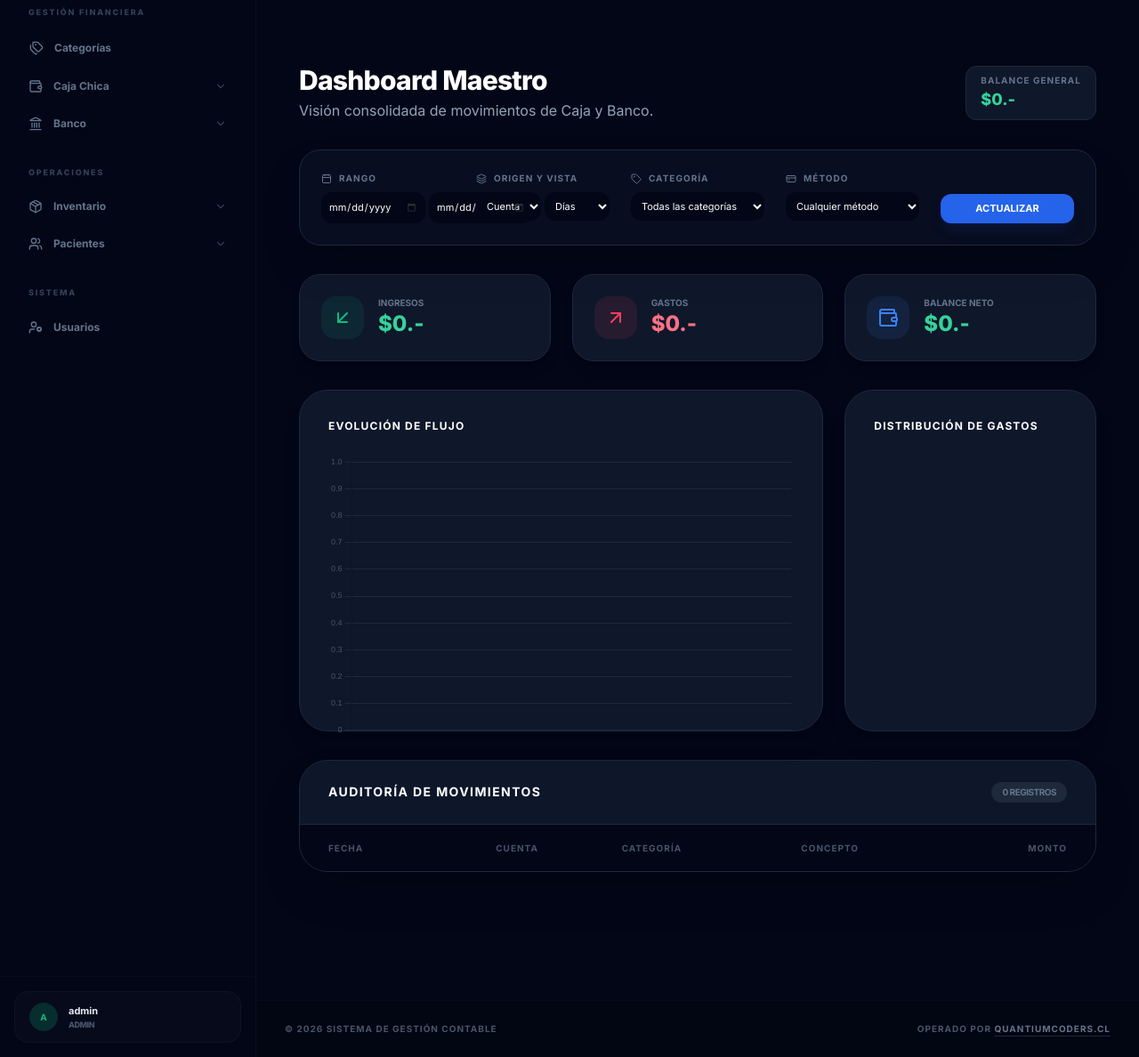
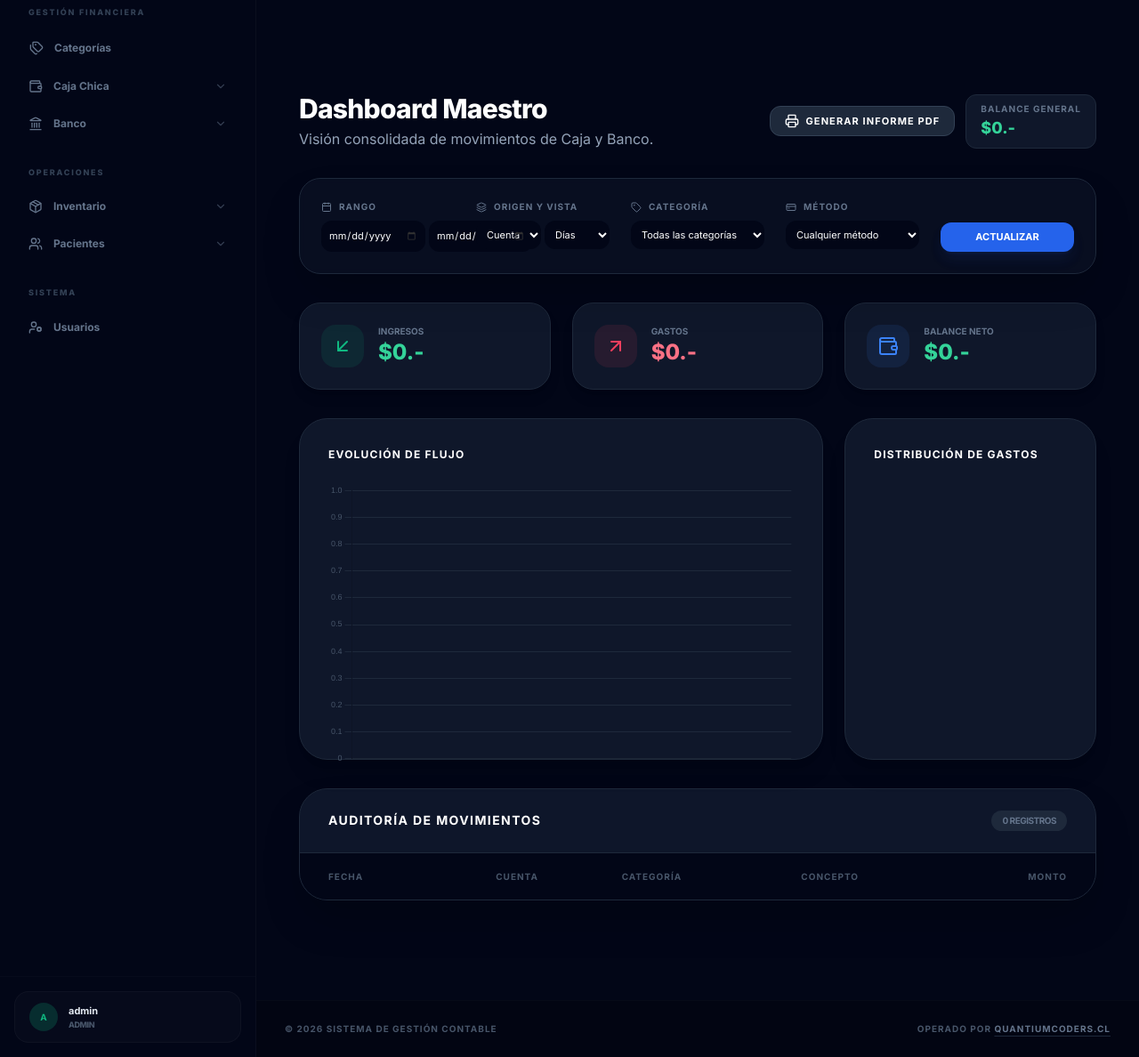
Before and after one commit to FelipeJS1295/admin_fundacion, a FastAPI app: page /dashboard/ in a window 1280 px wide. Shown: the part 157-1345 px from the top of the page at 89% size. Run offline with FastAPI, Linux system fonts and the light colour scheme; the visitor is signed in with stand-in values (Sample User, id 1); lists and menus that the app fills with data are empty; a map, chart or similar area stays blank; some libraries are stand-ins or nearby versions.

Commit message:
graficos pdf

```diff
--- a/templates/dashboard/index.html
+++ b/templates/dashboard/index.html
@@ -1,25 +1,151 @@
 {% extends "layouts/base.html" %}
+
+{% block head %}
+<style>
+  /* Estilos exclusivos para la impresión del Informe PDF */
+  @media print {
+
+    /* Ocultar elementos de navegación y estructurales de la web */
+    #sidebar,
+    #backdrop,
+    header,
+    footer,
+    form,
+    button,
+    .nav-link-active,
+    .sm\:inline-flex {
+      display: none !important;
+    }
+
+    /* Reset de colores para impresión en papel (Fondo blanco, texto negro) */
+    body {
+      background: white !important;
+      color: #1a1a1a !important;
+      padding: 0 !important;
+      margin: 0 !important;
+    }
+
+    .max-w-7xl {
+      max-width: 100% !important;
+      width: 100% !important;
+      padding: 0 !important;
+    }
+
+    /* Convertir tarjetas oscuras en bordes grises sutiles */
+    .bg-slate-900,
+    .bg-slate-900\/50,
+    .bg-slate-950,
+    .bg-slate-900\/50 {
+      background: white !important;
+      border: 1px solid #e2e8f0 !important;
+      color: #1a1a1a !important;
+      box-shadow: none !important;
+      border-radius: 12px !important;
+    }
+
+    /* Colores de acento para PDF */
+    h1,
+    h3,
+    p,
+    span,
+    td,
+    th {
+      color: #1a1a1a !important;
+    }
+
+    .text-emerald-400 {
+      color: #059669 !important;
+      font-weight: bold !important;
+    }
+
+    .text-rose-400 {
+      color: #dc2626 !important;
+      font-weight: bold !important;
+    }
+
+    .text-slate-400,
+    .text-slate-500 {
+      color: #64748b !important;
+    }
+
+    /* Ajuste de Gráficos */
+    canvas {
+      max-width: 100% !important;
+      height: 250px !important;
+      margin-bottom: 20px;
+    }
+
+    /* Tablas */
+    .overflow-x-auto {
+      overflow: visible !important;
+    }
+
+    table {
+      border-collapse: collapse !important;
+      width: 100% !important;
+      page-break-inside: auto;
+    }
+
+    tr {
+      page-break-inside: avoid;
+      page-break-after: auto;
+      border-bottom: 1px solid #e2e8f0 !important;
+    }
+
+    thead {
+      background-color: #f8fafc !important;
+    }
+
+    /* Añadir un encabezado de informe que solo se ve al imprimir */
+    .print-header {
+      display: block !important;
+      text-align: center;
+      margin-bottom: 30px;
+      border-bottom: 2px solid #0f172a;
+      padding-bottom: 10px;
+    }
+  }
+
+  .print-header {
+    display: none;
+  }
+</style>
+{% endblock %}
+
 {% block content %}
 <script src="https://unpkg.com/lucide@latest"></script>
 
 <div class="max-w-7xl mx-auto px-4 py-8 space-y-8 text-slate-200">
+
+  <div class="print-header">
+    <h1 style="font-size: 24px; font-weight: 800; color: #0f172a;">INFORME FINANCIERO CONSOLIDADO</h1>
+    <p style="font-size: 12px; color: #64748b;">Sistema Contable — Generado el {{ now|default('Hoy') }}</p>
+  </div>
 
   <div class="flex flex-col md:flex-row md:items-center justify-between gap-4">
     <div>
       <h1 class="text-3xl font-extrabold tracking-tight text-white">Dashboard Maestro</h1>
       <p class="text-slate-400 mt-1">Visión consolidada de movimientos de Caja y Banco.</p>
     </div>
-    <div class="bg-slate-900 border border-slate-800 p-2 px-4 rounded-xl">
-      <span class="text-[10px] font-bold uppercase text-slate-500 tracking-widest block">Balance General</span>
-      <span class="text-lg font-black {{ 'text-emerald-400' if kpi.neto >= 0 else 'text-rose-400' }}">
-        {{ kpi.neto|clp }}
-      </span>
+
+    <div class="flex items-center gap-3">
+      <button onclick="generarInformePDF()"
+        class="flex items-center gap-2 px-4 py-2 bg-slate-800 hover:bg-slate-700 text-white rounded-xl border border-slate-700 text-[11px] font-bold uppercase tracking-widest transition-all">
+        <i data-lucide="printer" class="w-4 h-4"></i>
+        Generar Informe PDF
+      </button>
+
+      <div class="bg-slate-900 border border-slate-800 p-2 px-4 rounded-xl">
+        <span class="text-[10px] font-bold uppercase text-slate-500 tracking-widest block">Balance General</span>
+        <span class="text-lg font-black {{ 'text-emerald-400' if kpi.neto >= 0 else 'text-rose-400' }}">
+          {{ kpi.neto|clp }}
+        </span>
+      </div>
     </div>
   </div>
 
-  <div class="bg-slate-900/50 border border-slate-800 rounded-3xl p-6 shadow-2xl backdrop-blur-sm">
+  <div class="bg-slate-900/50 border border-slate-800 rounded-3xl p-6 shadow-2xl backdrop-blur-sm no-print">
     <form method="get" action="/dashboard" class="grid grid-cols-1 md:grid-cols-2 lg:grid-cols-5 gap-6">
-
       <div class="space-y-2">
         <label class="flex items-center gap-2 text-[10px] font-bold text-slate-500 uppercase tracking-widest">
           <i data-lucide="calendar" class="w-3 h-3"></i> Rango
@@ -85,7 +211,7 @@
 
   <div class="grid grid-cols-1 md:grid-cols-3 gap-6">
     <div class="bg-slate-900 border border-slate-800 p-6 rounded-3xl shadow-lg flex items-center gap-4">
-      <div class="p-3 bg-emerald-500/10 rounded-2xl"><i data-lucide="arrow-down-left"
+      <div class="p-3 bg-emerald-500/10 rounded-2xl no-print"><i data-lucide="arrow-down-left"
           class="text-emerald-500 w-6 h-6"></i></div>
       <div>
         <p class="text-slate-500 text-[10px] font-bold uppercase">Ingresos</p>
@@ -93,15 +219,16 @@
       </div>
     </div>
     <div class="bg-slate-900 border border-slate-800 p-6 rounded-3xl shadow-lg flex items-center gap-4">
-      <div class="p-3 bg-rose-500/10 rounded-2xl"><i data-lucide="arrow-up-right" class="text-rose-500 w-6 h-6"></i>
-      </div>
+      <div class="p-3 bg-rose-500/10 rounded-2xl no-print"><i data-lucide="arrow-up-right"
+          class="text-rose-500 w-6 h-6"></i></div>
       <div>
         <p class="text-slate-500 text-[10px] font-bold uppercase">Gastos</p>
         <h3 class="text-2xl font-black text-rose-400">{{ kpi.salidas|clp }}</h3>
       </div>
     </div>
     <div class="bg-slate-900 border border-slate-800 p-6 rounded-3xl shadow-lg flex items-center gap-4">
-      <div class="p-3 bg-blue-500/10 rounded-2xl"><i data-lucide="wallet" class="text-blue-500 w-6 h-6"></i></div>
+      <div class="p-3 bg-blue-500/10 rounded-2xl no-print"><i data-lucide="wallet" class="text-blue-500 w-6 h-6"></i>
+      </div>
       <div>
         <p class="text-slate-500 text-[10px] font-bold uppercase">Balance Neto</p>
         <h3 class="text-2xl font-black {{ 'text-emerald-400' if kpi.neto >= 0 else 'text-rose-400' }}">{{ kpi.neto|clp
@@ -127,12 +254,12 @@
     <div class="px-8 py-6 border-b border-slate-800 bg-slate-900/50 flex justify-between items-center">
       <h3 class="text-white font-bold text-sm uppercase tracking-widest">Auditoría de Movimientos</h3>
       <span
-        class="text-[10px] bg-slate-800 text-slate-500 px-3 py-1 rounded-full font-bold uppercase tracking-tighter">{{
+        class="text-[10px] bg-slate-800 text-slate-500 px-3 py-1 rounded-full font-bold uppercase tracking-tighter no-print">{{
         items|length }} registros</span>
     </div>
     <div class="overflow-x-auto">
       <table class="w-full text-sm text-left">
-        <thead class="bg-slate-950 text-slate-600">
+        <thead class="bg-slate-950 text-slate-600 font-print-thead">
           <tr>
             <th class="px-8 py-4 font-bold uppercase text-[10px] tracking-widest">Fecha</th>
             <th class="px-8 py-4 font-bold uppercase text-[10px] tracking-widest text-center">Cuenta</th>
@@ -174,7 +301,7 @@
   const catGastos = {{ cat_salidas| tojson }};
   const paleta = {{ paleta_colores| tojson }};
 
-  // Evolución
+  // Gráfico de Evolución
   new Chart(document.getElementById('chartFlujo').getContext('2d'), {
     type: 'line',
     data: {
@@ -186,6 +313,7 @@
     },
     options: {
       responsive: true, maintainAspectRatio: false,
+      animation: false, // Mejor para imprimir
       plugins: { legend: { display: false } },
       scales: {
         y: { grid: { color: '#1e293b' }, ticks: { color: '#475569', font: { size: 9 } } },
@@ -194,8 +322,8 @@
     }
   });
 
-  // Distribución
-  const chartDist = new Chart(document.getElementById('chartGastos').getContext('2d'), {
+  // Gráfico de Distribución
+  new Chart(document.getElementById('chartGastos').getContext('2d'), {
     type: 'doughnut',
     data: {
       labels: catGastos.map(c => c.categoria),
@@ -209,6 +337,7 @@
     },
     options: {
       responsive: true, maintainAspectRatio: false, cutout: '85%',
+      animation: false,
       plugins: { legend: { display: false } }
     }
   });
@@ -221,5 +350,17 @@
     div.innerHTML = `<span class="w-1.5 h-1.5 rounded-full" style="background:${paleta[i % paleta.length]}"></span> ${cat.categoria}`;
     legend.appendChild(div);
   });
+
+  // Función de Impresión Informe PDF
+  function generarInformePDF() {
+    const tituloOriginal = document.title;
+    const fechaActual = new Date().toISOString().split('T')[0];
+    document.title = `Informe_Contable_${fechaActual}`;
+
+    // Disparar la impresión nativa (el CSS @media print hace el resto)
+    window.print();
+
+    document.title = tituloOriginal;
+  }
 </script>
 {% endblock %}
```
